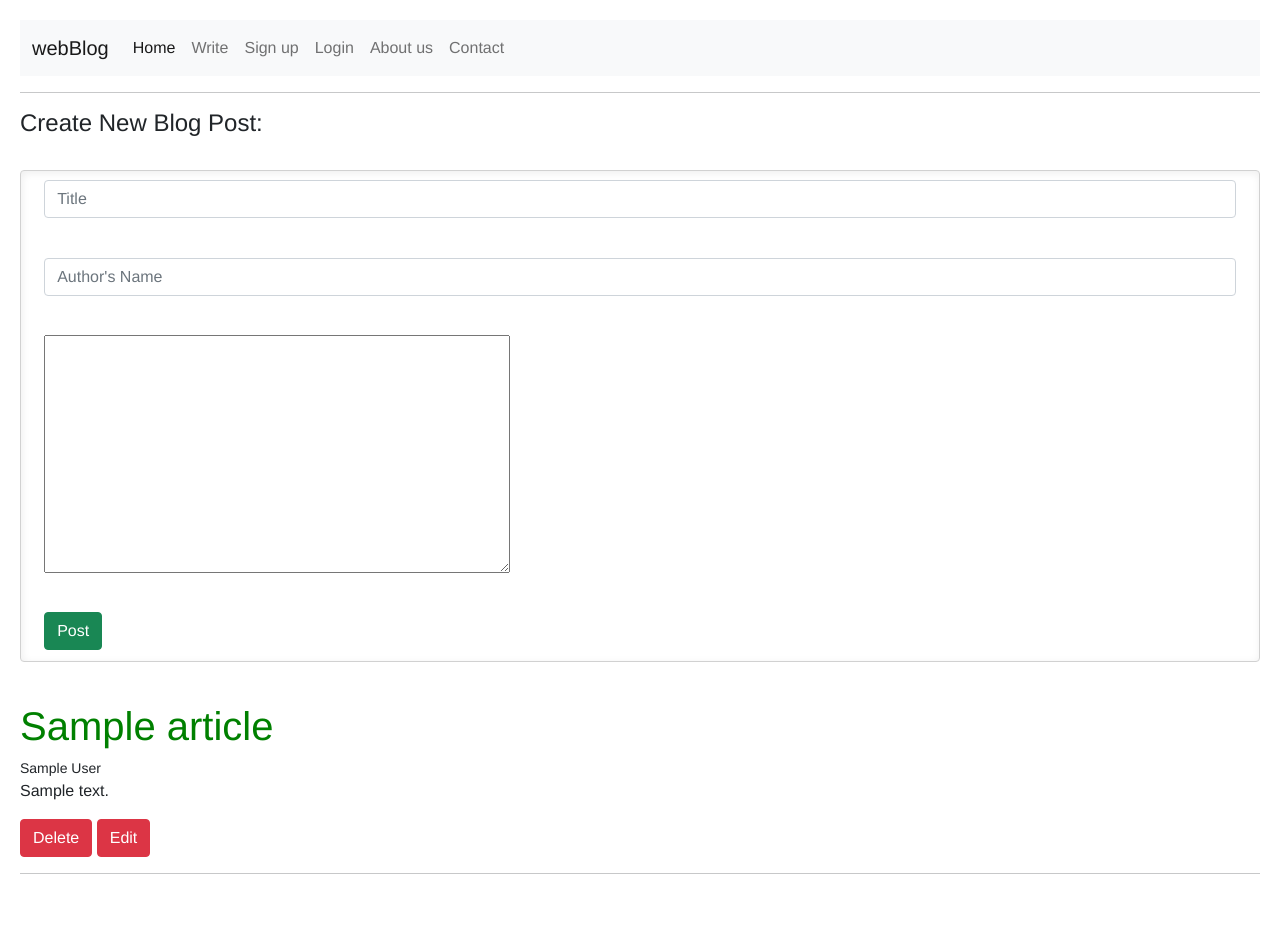
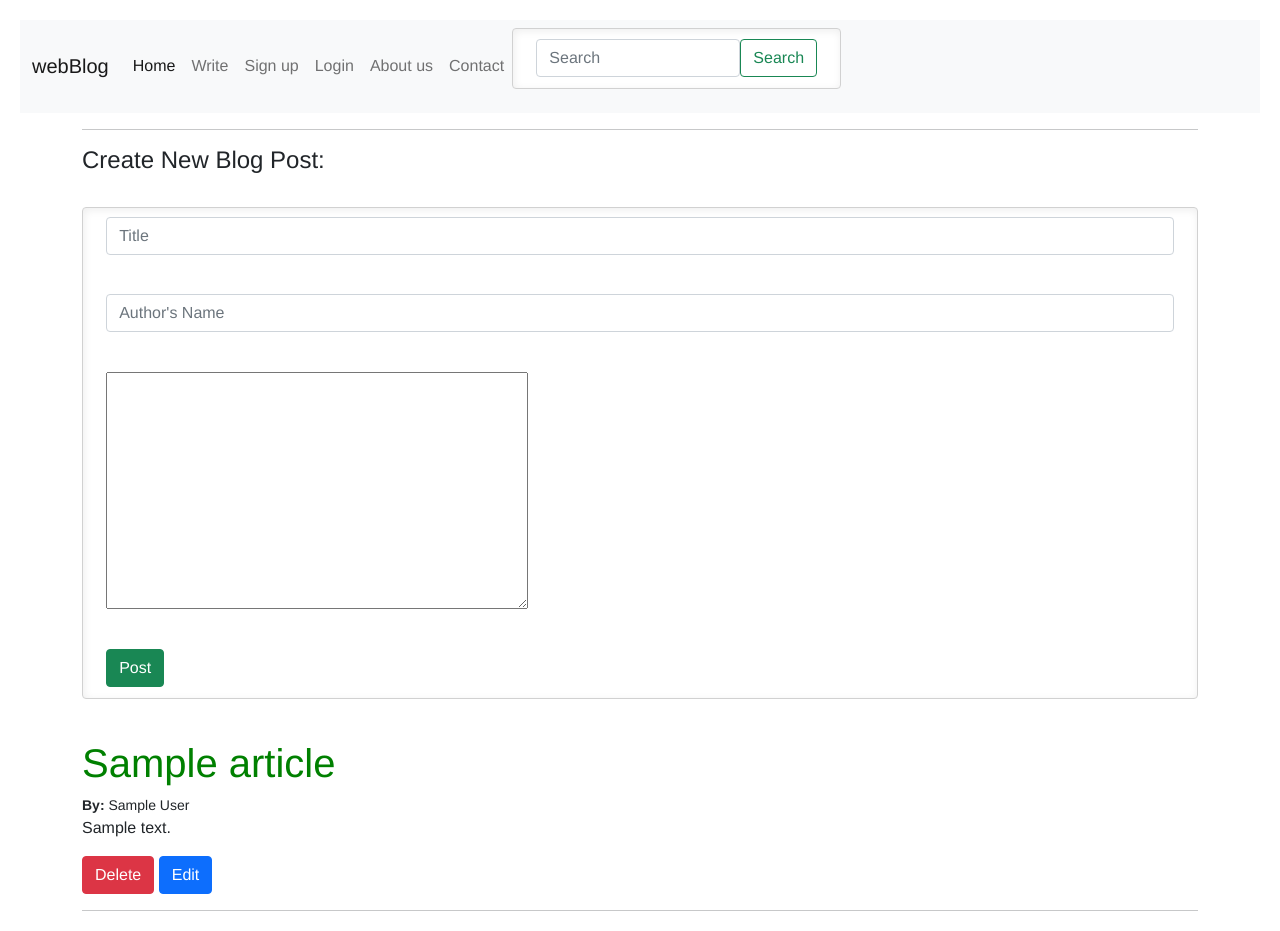
Before and after one commit to Chiefkufre/webBlog, a Python web app: template blog/templates/posts.html in a window 1280 px wide. Before the commit the page ends 874 px from the top, so only its background shows below. Run offline with Jinja, Linux system fonts and the light colour scheme; the template is opened without the code that fills it: most values are stand-ins (such as "Sample title", 1, 10 or a date in 2020); some libraries are stand-ins or nearby versions.

```diff
--- a/blog/templates/base.html
+++ b/blog/templates/base.html
@@ -33,8 +33,12 @@
                     <a class="nav-link" href="/about">About us</a>
                     <a class="nav-link" href="contact">Contact</a>
                   {% endif %}
-
                 </div>
+                <form method="POST" action="{{ url_for('search') }}" class="d-flex">
+                    {{ form.hidden_tag() }}
+                  <input class="form-control mr-sm-2" type="search" name="searched" placeholder="Search" aria-label="Search">
+                  <button class="btn btn-outline-success my-2 my-sm-0" type="submit">Search</button>
+                </form>
               </div>
             </div>
           </nav>
@@ -67,7 +71,9 @@
 
 
     {% block content %}
+    <div class="container">
 
+    </div>
     {% endblock %}
 
     {% block footer %}
--- a/blog/templates/contact.html
+++ b/blog/templates/contact.html
@@ -7,7 +7,7 @@
     {% endblock %}
 
     {% block content %}
-
+    <div class="container">
     <hr>
     <h4>SEND A MESSAGE</h4>
     <p>Your email address will not be published.</p>
@@ -34,6 +34,7 @@
         </div>
         </form>
         <hr>
+    </div>
 
     {% endblock %}
 
--- a/blog/templates/edit.html
+++ b/blog/templates/edit.html
@@ -7,6 +7,7 @@
     {% endblock %}
 
     {% block content %}
+    <div class="container">
     <hr>
     <h4>edit Post:</h4>
         <br>
@@ -28,7 +29,7 @@
         </div>
         </form>
         <hr>
-
+    </div>
     {% endblock %}
 
     {% block footer %}
--- a/blog/templates/home.html
+++ b/blog/templates/home.html
@@ -7,15 +7,17 @@
     {% endblock %}
 
     {% block content %}
+    <div class="container">
     <hr>
     <br>
     {% for article in articles %}
         <h1>{{ article.title }}</h1>
         <small>By: {{ article.author }}</small>
         <small>{{ article.date }}</small>
-        <p>{{ article.content }}</p>
+        <p style="white-space:pre-wrap">{{ article.content }}</p>
         {% endfor %}
         <hr>
+    </div>
     {% endblock %}
 
     {% block footer %}
--- a/blog/templates/login.html
+++ b/blog/templates/login.html
@@ -15,10 +15,10 @@
         <form action="/login" method="POST">
             <br>
             <div class="mb-3">
-              <input type="email" class="form-control" name="email" id="email" placeholder="email or username" aria-describedby="emailHelp">
+              <input type="email" class="form-control" name="email" id="email" placeholder="Email" aria-describedby="emailHelp">
             </div>
             <div class="mb-3">
-              <input type="password" class="form-control" name="password" id="password" placeholder="password">
+              <input type="password" class="form-control" name="password" id="password" placeholder="PSassword">
             </div>
             <div class="mb-3 form-check">
               <label class="form-check-label" for="exampleCheck1">Not yet a member? <a href="/sign-up">Create Account</a></label>
--- a/blog/templates/posts.html
+++ b/blog/templates/posts.html
@@ -7,6 +7,7 @@
     {% endblock %}
 
     {% block content %}
+    <div class="container">
 
     <hr>
     <h4>Create New Blog Post:</h4>
@@ -21,7 +22,7 @@
             <br>
             </div>
             <div class="mb-3">
-                <textarea name="content" id="content" cols="50" rows="10"></textarea>
+                <textarea name="content" id="content" cols="45" rows="10"></textarea>
             </div>
             <br>
             <div>
@@ -31,12 +32,14 @@
         <br>
         {% for article in articles %}
             <h1>{{ article.title }}</h1>
-            <small>{{ article.author }}</small>
-            <p>{{ article.content }}</p>
+            <small> <strong>By: </strong>{{ article.author }}</small>
+            <p style="white-space:pre-wrap">{{ article.content }}</p>
         <button class="btn btn-danger" > <a href="/write/delete/{{ article.id }}">Delete</a> </button>
-        <button class="btncolor btn btn-danger" > <a href="/write/edit/{{ article.id }}">Edit</a> </button>
+        <button class="btncolor btn btn-primary" > <a href="/write/edit/{{ article.id }}">Edit</a> </button>
             {% endfor %}
+            <br>
             <hr>
+    </div>
 
     {% endblock %}
 
```
Also changed, not shown: blog/views.py (+10 -0 lines), blog/database.db.
